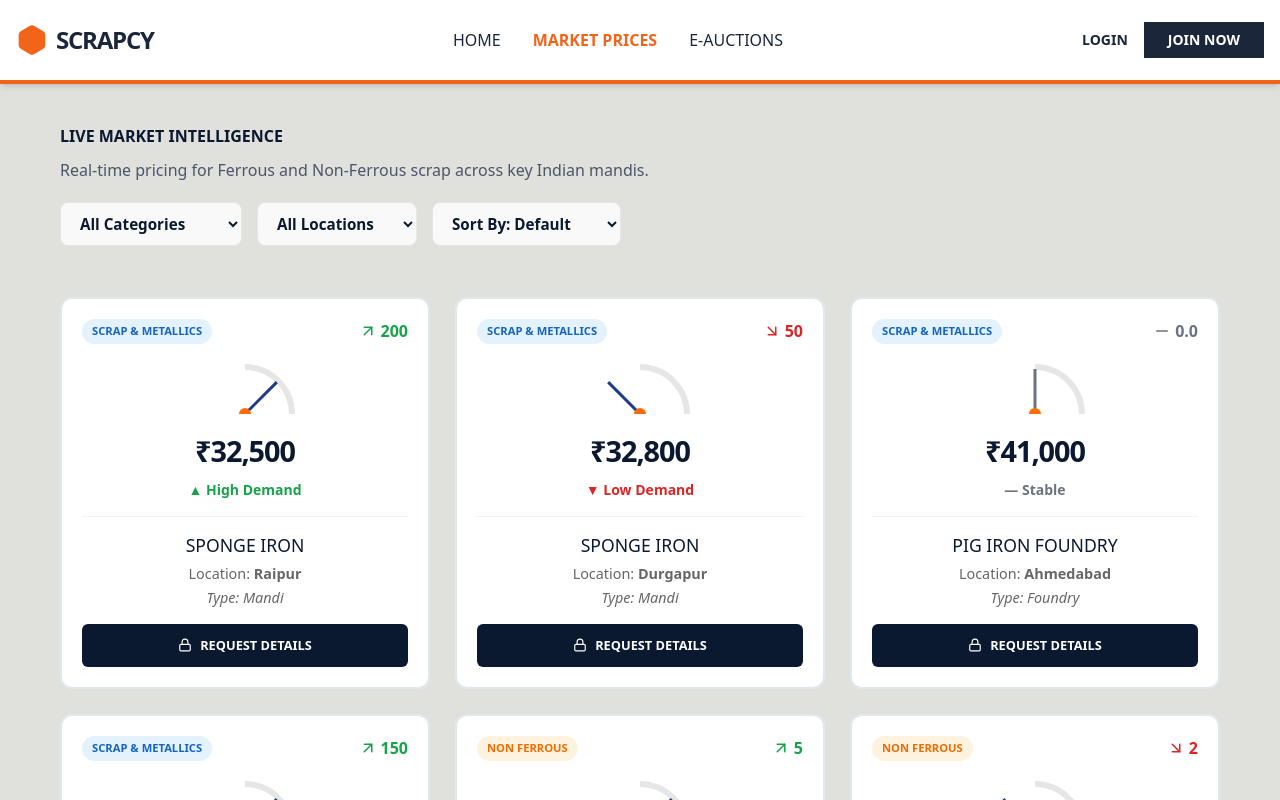
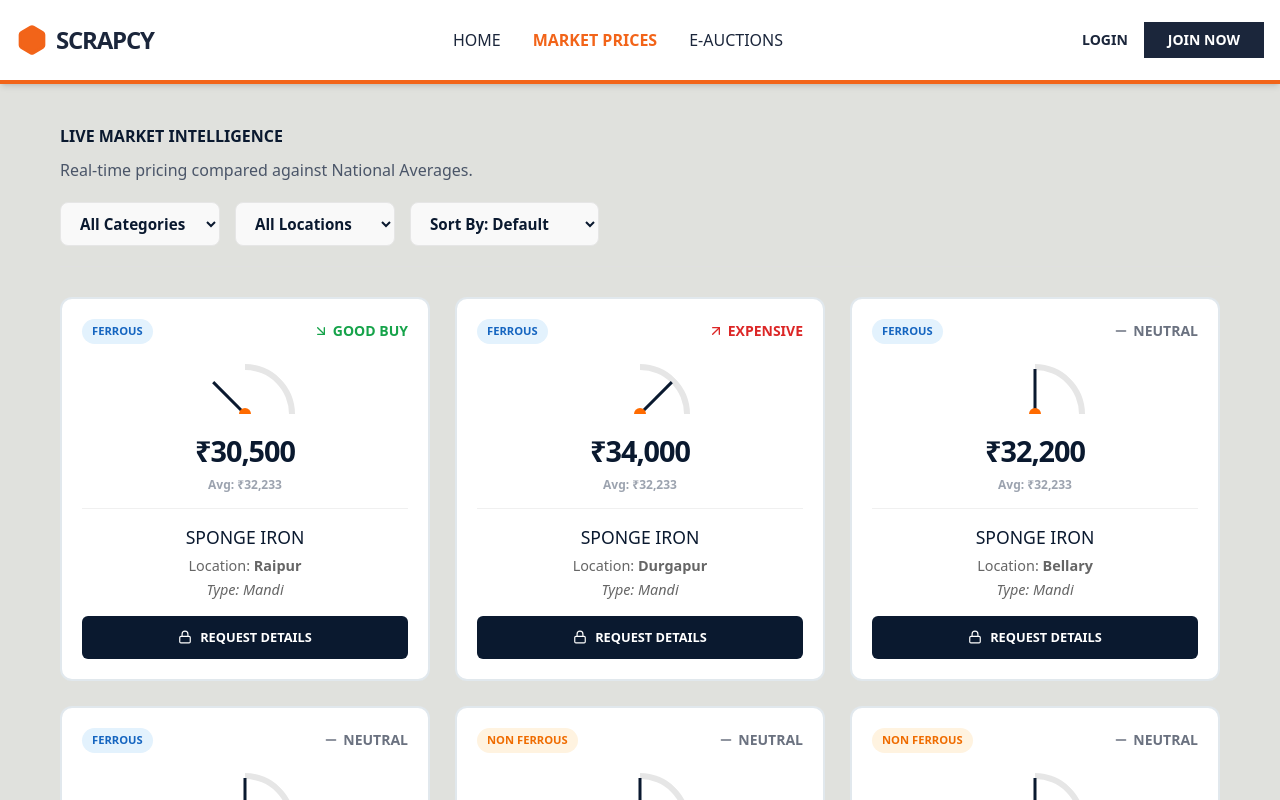
Before and after one commit to nilesh94/scrapcy-frontend, a React (Create React App) app: page /tracker in a window 1280 px wide. Shown: the top 800 px of the page. Built offline with nearby package versions, Linux system fonts and the light colour scheme.

Commit message:
Update PriceTracker.js

```diff
--- a/src/components/PriceTracker/PriceTracker.js
+++ b/src/components/PriceTracker/PriceTracker.js
@@ -1,17 +1,16 @@
-import React, { useState } from 'react';
+import React, { useState, useMemo } from 'react';
 import './PriceTracker.css';
 import { ArrowUpRight, ArrowDownRight, Minus, Lock, ShieldCheck } from 'lucide-react';
 
-// Extended Mock Data based on your Excel sheet "research (1).xlsx"
 const MARKET_DATA = [
-  { id: 101, category: "Scrap & Metallics", sub_category: "Sponge Iron", location: "Raipur", price: 32500, change: 200, type: "Mandi", contact: "Raipur Ispat" },
-  { id: 102, category: "Scrap & Metallics", sub_category: "Sponge Iron", location: "Durgapur", price: 32800, change: -50, type: "Mandi", contact: "Durgapur Traders" },
-  { id: 103, category: "Scrap & Metallics", sub_category: "Pig Iron Foundry", location: "Ahmedabad", price: 41000, change: 0, type: "Foundry", contact: "Gujarat Iron" },
-  { id: 104, category: "Scrap & Metallics", sub_category: "Melting Scrap", location: "Alang", price: 36500, change: 150, type: "HMS", contact: "Alang Recyclers" },
-  { id: 201, category: "Non Ferrous", sub_category: "Copper", location: "Delhi", price: 745, change: 5, type: "Millberry", contact: "Delhi Metal Exch" },
-  { id: 202, category: "Non Ferrous", sub_category: "Copper", location: "Mumbai", price: 740, change: -2, type: "Armature", contact: "Mumbai Scrap Corp" },
-  { id: 203, category: "Non Ferrous", sub_category: "Aluminium", location: "Alang", price: 212, change: -1, type: "Wire", contact: "Gujarat Alloys" },
-  { id: 204, category: "Non Ferrous", sub_category: "Brass", location: "Jamnagar", price: 490, change: 0, type: "Honey", contact: "Jamnagar Brass" },
+  { id: 101, category: "Ferrous", material: "Sponge Iron", location: "Raipur", price: 30500, change: 200, type: "Mandi", contact: "Raipur Ispat" },
+  { id: 102, category: "Ferrous", material: "Sponge Iron", location: "Durgapur", price: 34000, change: -50, type: "Mandi", contact: "Durgapur Traders" },
+  { id: 103, category: "Ferrous", material: "Sponge Iron", location: "Bellary", price: 32200, change: 0, type: "Mandi", contact: "Bellary Steels" },
+  { id: 104, category: "Ferrous", material: "Melting Scrap", location: "Alang", price: 36500, change: 150, type: "HMS", contact: "Alang Recyclers" },
+  { id: 201, category: "Non Ferrous", material: "Copper", location: "Delhi", price: 785, change: 5, type: "Millberry", contact: "Delhi Metal Exch" },
+  { id: 202, category: "Non Ferrous", material: "Copper", location: "Mumbai", price: 760, change: -2, type: "Armature", contact: "Mumbai Scrap Corp" },
+  { id: 203, category: "Non Ferrous", material: "Aluminium", location: "Alang", price: 212, change: -1, type: "Wire", contact: "Gujarat Alloys" },
+  { id: 204, category: "Non Ferrous", material: "Brass", location: "Jamnagar", price: 490, change: 0, type: "Honey", contact: "Jamnagar Brass" },
 ];
 
 const PriceTracker = () => {
@@ -20,50 +19,47 @@ const PriceTracker = () => {
   const [sortOrder, setSortOrder] = useState('default');
   const [unlockedDetails, setUnlockedDetails] = useState({});
 
-  // 1. Filter Logic
+  // 1. Calculate Averages
+  const materialAverages = useMemo(() => {
+    const sums = {};
+    const counts = {};
+    MARKET_DATA.forEach(item => {
+      if (!sums[item.material]) { sums[item.material] = 0; counts[item.material] = 0; }
+      sums[item.material] += item.price;
+      counts[item.material] += 1;
+    });
+    const avgs = {};
+    for (const mat in sums) { avgs[mat] = sums[mat] / counts[mat]; }
+    return avgs;
+  }, []);
+
+  // 2. Filter Data
   let processedData = MARKET_DATA.filter(item => {
     const categoryMatch = filterCategory === 'All' || item.category === filterCategory;
     const locationMatch = filterLocation === 'All' || item.location === filterLocation;
     return categoryMatch && locationMatch;
   });
 
-  // 2. Sort Logic
-  if (sortOrder === 'high-low') {
-    processedData.sort((a, b) => b.price - a.price);
-  } else if (sortOrder === 'low-high') {
-    processedData.sort((a, b) => a.price - b.price);
-  } else if (sortOrder === 'volatility') {
-    processedData.sort((a, b) => Math.abs(b.change) - Math.abs(a.change));
-  }
+  // 3. Sort Logic
+  if (sortOrder === 'high-low') processedData.sort((a, b) => b.price - a.price);
+  else if (sortOrder === 'low-high') processedData.sort((a, b) => a.price - b.price);
 
-  // Get unique locations for dropdown
   const uniqueLocations = [...new Set(MARKET_DATA.map(item => item.location))];
 
-  // --- HELPER FUNCTIONS FOR COLOR CODING ---
-  const getStatusColor = (change) => {
-    if (change > 0) return 'text-green-600';
-    if (change < 0) return 'text-red-600';
-    return 'text-gray-500';
-  };
+  // Helper: Status Logic
+  const getComparison = (item) => {
+    const avg = materialAverages[item.material];
+    const diff = item.price - avg;
+    const threshold = avg * 0.02;
 
-  const getStatusIcon = (change) => {
-    if (change > 0) return <ArrowUpRight size={18} />;
-    if (change < 0) return <ArrowDownRight size={18} />;
-    return <Minus size={18} />;
-  };
-
-  const getNeedleRotation = (change) => {
-    if (change > 0) return '45deg';
-    if (change < 0) return '-45deg';
-    return '0deg';
+    if (diff > threshold) return { text: 'High', color: 'text-red-600', needle: '45deg', label: 'Expensive' };
+    if (diff < -threshold) return { text: 'Low', color: 'text-green-600', needle: '-45deg', label: 'Good Buy' };
+    return { text: 'Avg', color: 'text-gray-500', needle: '0deg', label: 'Neutral' };
   };
 
   const handleUnlockPrice = (id) => {
-    const confirmUnlock = window.confirm("Unlock verified contact details for $5?");
-    if (confirmUnlock) {
-      setTimeout(() => {
-        setUnlockedDetails(prev => ({ ...prev, [id]: true }));
-      }, 500);
+    if (window.confirm("Unlock verified contact details for $5?")) {
+      setTimeout(() => setUnlockedDetails(prev => ({ ...prev, [id]: true })), 500);
     }
   };
 
@@ -71,86 +67,66 @@ const PriceTracker = () => {
     <div className="price-tracker-page">
       <div className="pt-header">
         <h2>Live Market Intelligence</h2>
-        <p>Real-time pricing for Ferrous and Non-Ferrous scrap across key Indian mandis.</p>
+        <p>Real-time pricing compared against National Averages.</p>
 
-        {/* Controls Bar */}
         <div className="pt-controls">
           <div className="control-group">
             <select onChange={(e) => setFilterCategory(e.target.value)}>
               <option value="All">All Categories</option>
-              <option value="Scrap & Metallics">Scrap & Metallics</option>
+              <option value="Ferrous">Ferrous</option>
               <option value="Non Ferrous">Non Ferrous</option>
             </select>
           </div>
-
           <div className="control-group">
             <select onChange={(e) => setFilterLocation(e.target.value)}>
               <option value="All">All Locations</option>
               {uniqueLocations.map(loc => <option key={loc} value={loc}>{loc}</option>)}
             </select>
           </div>
-
           <div className="control-group">
             <select onChange={(e) => setSortOrder(e.target.value)}>
               <option value="default">Sort By: Default</option>
               <option value="high-low">Price: High to Low</option>
               <option value="low-high">Price: Low to High</option>
-              <option value="volatility">Highest Volatility</option>
             </select>
           </div>
         </div>
       </div>
 
-      {/* Grid Display */}
       <div className="pt-grid">
-        {processedData.map(item => (
+        {processedData.map(item => {
+          const { text, color, needle, label } = getComparison(item);
+          return (
             <div key={item.id} className="pt-card">
-
-            {/* Top Bar */}
               <div className="pt-card-top">
                 <span className={`cat-badge ${item.category === 'Non Ferrous' ? 'nf' : 'fe'}`}>
                   {item.category}
                 </span>
-              <div className={`flex items-center gap-1 font-bold ${getStatusColor(item.change)}`}>
-                 {getStatusIcon(item.change)}
-                 {item.change === 0 ? "0.0" : Math.abs(item.change)}
+                <div className={`flex items-center gap-1 font-bold ${color} text-sm uppercase`}>
+                   {text === 'High' ? <ArrowUpRight size={16}/> : (text === 'Low' ? <ArrowDownRight size={16}/> : <Minus size={16}/>)}
+                   {label}
                 </div>
               </div>
 
-            {/* Gauge Graphic */}
               <div className="pt-visuals">
                 <div className="gauge-box">
-                 {/* Gauge Background */}
                    <div className="gauge-arc"></div>
-
-                 {/* Needle */}
-                 <div
-                   className="gauge-needle"
-                   style={{
-                     transform: `translateX(-50%) rotate(${getNeedleRotation(item.change)})`,
-                     backgroundColor: item.change === 0 ? '#6b7280' : '#1e3a8a' // Grey if 0, Navy otherwise
-                   }}
-                 ></div>
-
-                 {/* Center Dot */}
-                 <div className={`gauge-dot ${item.change === 0 ? 'bg-gray-400' : 'bg-orange'}`}></div>
+                   <div className="gauge-needle" style={{ transform: `translateX(-50%) rotate(${needle})` }}></div>
+                   <div className={`gauge-dot ${text === 'Avg' ? 'bg-gray-400' : 'bg-orange'}`}></div>
                 </div>
 
                 <div className="price-block">
                   <h3>₹{item.price.toLocaleString()}</h3>
-                <span className={`text-sm font-bold ${getStatusColor(item.change)}`}>
-                  {item.change > 0 ? "▲ High Demand" : (item.change < 0 ? "▼ Low Demand" : "— Stable")}
-                </span>
+                  <p className="text-xs font-bold text-gray-400">Avg: ₹{Math.round(materialAverages[item.material]).toLocaleString()}</p>
                 </div>
               </div>
 
               <div className="pt-info">
-              <h4>{item.sub_category}</h4>
+                <h4>{item.material}</h4>
                 <p>Location: <strong>{item.location}</strong></p>
                 <p className="spec-type">Type: {item.type}</p>
               </div>
 
-            {/* Unlock Logic */}
               <div className="pt-unlock-section">
                   {unlockedDetails[item.id] ? (
                     <div className="verified-contact">
@@ -164,7 +140,8 @@ const PriceTracker = () => {
                   )}
               </div>
             </div>
-        ))}
+          );
+        })}
       </div>
     </div>
   );
```
Lines whose indentation alone changed are shown as unchanged.
